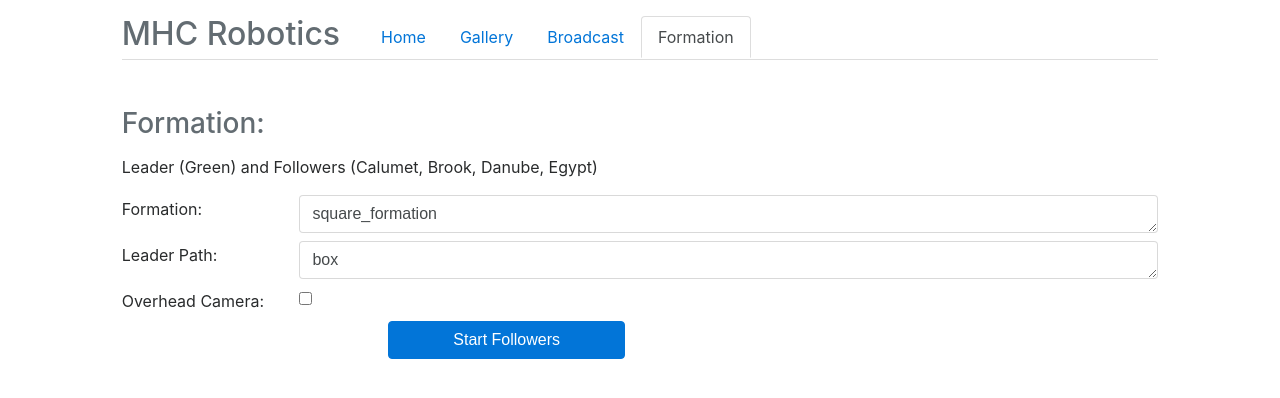
After one commit to ftPeter/multibotserver, a Django app: page /formation in a window 1280 px wide. The commit adds this page. Shown: the top 398 px of the page. Run offline with Django 3.2, Linux system fonts and the light colour scheme; some libraries are stand-ins or nearby versions.

Commit message:
Setup formation experiment

```diff
--- /dev/null
+++ b/bigboard/static/js/formation.js
@@ -0,0 +1,54 @@
+$(function(){
+    $("#formation").submit(function(event){
+        event.preventDefault();
+        formation = $(this).find("textarea").val();
+
+        $.ajax({
+            url: "actions/formation",
+            type: 'post',
+            dataType: 'json',
+            data: {
+                'input': formation,
+                'followers': 1,
+            },
+            success: function(data) {
+                if (data.error) {
+                    $(".danger").removeAttr('hidden');
+                    $("#error").text(data.error.join('. '));
+                    $(".success").attr('hidden', true);
+                }
+                else {
+                    $("#leader").removeAttr('hidden');
+                    $(".danger").attr('hidden', true);
+                    $(".success").attr('hidden', true);
+                }
+            }
+        });
+    });
+
+    $("#leader-path").submit(function(event){
+        event.preventDefault();
+        path = $(this).find("textarea").val();
+
+        $.ajax({
+            url: "actions/formation",
+            type: 'post',
+            dataType: 'json',
+            data: {
+                'input': path,
+                'followers': 0,
+            },
+            success: function(data) {
+                if (data.error) {
+                    $(".danger").removeAttr('hidden');
+                    $("#error").text(data.error.join('. '));
+                    $(".success").attr('hidden', true);
+                }
+                else {
+                    $(".danger").attr('hidden', true);
+                    $(".success").removeAttr('hidden');
+                }
+            }
+        });
+    });
+});
--- a/bigboard/templates/broadcast.html
+++ b/bigboard/templates/broadcast.html
@@ -3,11 +3,11 @@
 {% load static %}
 
 {% block content %}
-    <div class="alert alert-danger" hidden>
-      <strong>Error! </strong><span id="error"></span>
-    </div>
     <div class="mt-5 mb-3">
         <span class="h3 text-muted mr-4 align-middle">Broadcast: </span>
+    </div>
+    <div class="alert alert-danger" hidden>
+        <strong>Error! </strong><span id="error"></span>
     </div>
     <table class="table table-striped table-hover">
         <thead>
--- /dev/null
+++ b/bigboard/templates/formation.html
@@ -0,0 +1,39 @@
+{% extends "index.html" %}
+{% block title %}MHC Robotics | Formation{% endblock %}
+{% load static %}
+
+{% block content %}
+    <div class="mt-5 mb-3">
+        <span class="h3 text-muted mr-4 align-middle">Formation: </span>
+    </div>
+    <div class="alert danger alert-danger" hidden>
+        <strong>Error! </strong><span id="error"></span>
+    </div>
+    <div class="alert success alert-success" hidden>
+        <span>Formation Experiment started!</span>
+    </div>
+    <p>Leader (Green) and Followers (Calumet, Brook, Danube, Egypt) </p>
+    <div>
+        <div class="row mb-2">
+            <div class="col-md-2"><span class="align-middle">Formation: </span></div>
+            <div class="col-md-10"><form id="formation"><textarea class="form-control" rows="1" name="formation" required>square_formation</textarea></form></div>
+        </div>
+        <div class="row mb-2">
+            <div class="col-md-2"><span class="align-middle">Leader Path: </span></div>
+            <div class="col-md-10"><form id="leader-path"><textarea class="form-control" rows="1" name="leader-path" required>box</textarea></form></div>
+        </div>
+        <div class="row mb-2">
+            <div class="col-md-2"><span class="align-middle">Overhead Camera: </span></div>
+            <div class="col-md-10"><input type="checkbox" name="camera"/></div>
+        </div>
+        <div class="row my-2 text-center">
+            <div class="col-md-3"></div>
+            <div class="col-md-3"><button type="submit" form="formation" class="btn btn-primary btn-block">Start Followers</button></div>
+            <div class="col-md-3" id="leader" hidden><button type="submit" form="leader-path" class="btn btn-primary btn-block">Start Leader</button></div>
+        </div>
+    </div>
+{% endblock %}
+
+{% block script %}
+<script src="{% static 'js/formation.js' %}"></script>
+{% endblock %}
--- a/bigboard/views.py
+++ b/bigboard/views.py
@@ -3,6 +3,7 @@ from django.http import HttpResponse, JsonResponse
 from django.utils.decorators import method_decorator
 from django.views.decorators.csrf import csrf_exempt
 from datetime import datetime
+from multiprocessing import Process, Manager
 import paramiko
 import pytz
 import re
@@ -205,8 +206,67 @@ def broadcast(request):
 def show_formation(request):
     return render(request, 'formation.html', {})
 
+@method_decorator(csrf_exempt)
 def formation(request):
-    return
+    result = {}
+
+    if request.method == 'POST':
+        input = request.POST.get('input', '')
+        try:
+            followers = int(request.POST.get('followers', 1))
+        except:
+            followers = 1
+
+        if followers == 1:
+            start_followers(input, result)
+        else:
+            start_leader(input, result)
+    return JsonResponse(result)
+
+
+def start_followers(data, result):
+    robot_list = []
+    robot_list.append(Robot.objects.get(name="brook"))
+    robot_list.append(Robot.objects.get(name="egypt"))
+    robot_list.append(Robot.objects.get(name="danube"))
+    robot_list.append(Robot.objects.get(name="calumet"))
+
+    with Manager() as manager:
+        error_list = manager.list()
+        processes = []
+        for robot in robot_list:
+            command = ["cd multi-robotics/MRS-Controller/romi_utilities/",
+                       './start_romi.py --name ' + robot.name + ' --formation ' + data + ' &']
+            a_process = Process(target=start_formation, args=(robot, command, error_list, 'startFollowers'))
+            processes.append(a_process)
+
+        for process in processes:
+            process.start()
+        for process in processes:
+            process.join()
+
+        if len(error_list) > 0:
+            result['error'] = [x for x in error_list]
+
+
+def start_leader(data, result):
+    leader = Robot.objects.get(name="green")
+    command = ["cd multi-robotics/robots/Romi-Dual-Leader", "./start_leader.py --" + data + ' &']
+    error_list = []
+    start_formation(leader, command, error_list, 'startLeader')
+    if len(error_list) > 0:
+        result['error'] = [x for x in error_list]
+
+
+def start_formation(robot, command, error_list, action):
+    ssh = paramiko.SSHClient()
+    ssh.set_missing_host_key_policy(paramiko.AutoAddPolicy())
+    try:
+        ssh.connect(robot.ip, 22, "mhc", "mhcrobots", timeout=5)
+        (stdin, stdout, stderror) = ssh.exec_command('; '.join(command), timeout=10)
+    except Exception:
+        error_list.append('Cannot connect to robot ' + robot.name)
+
 
 
 # helper functions
```
